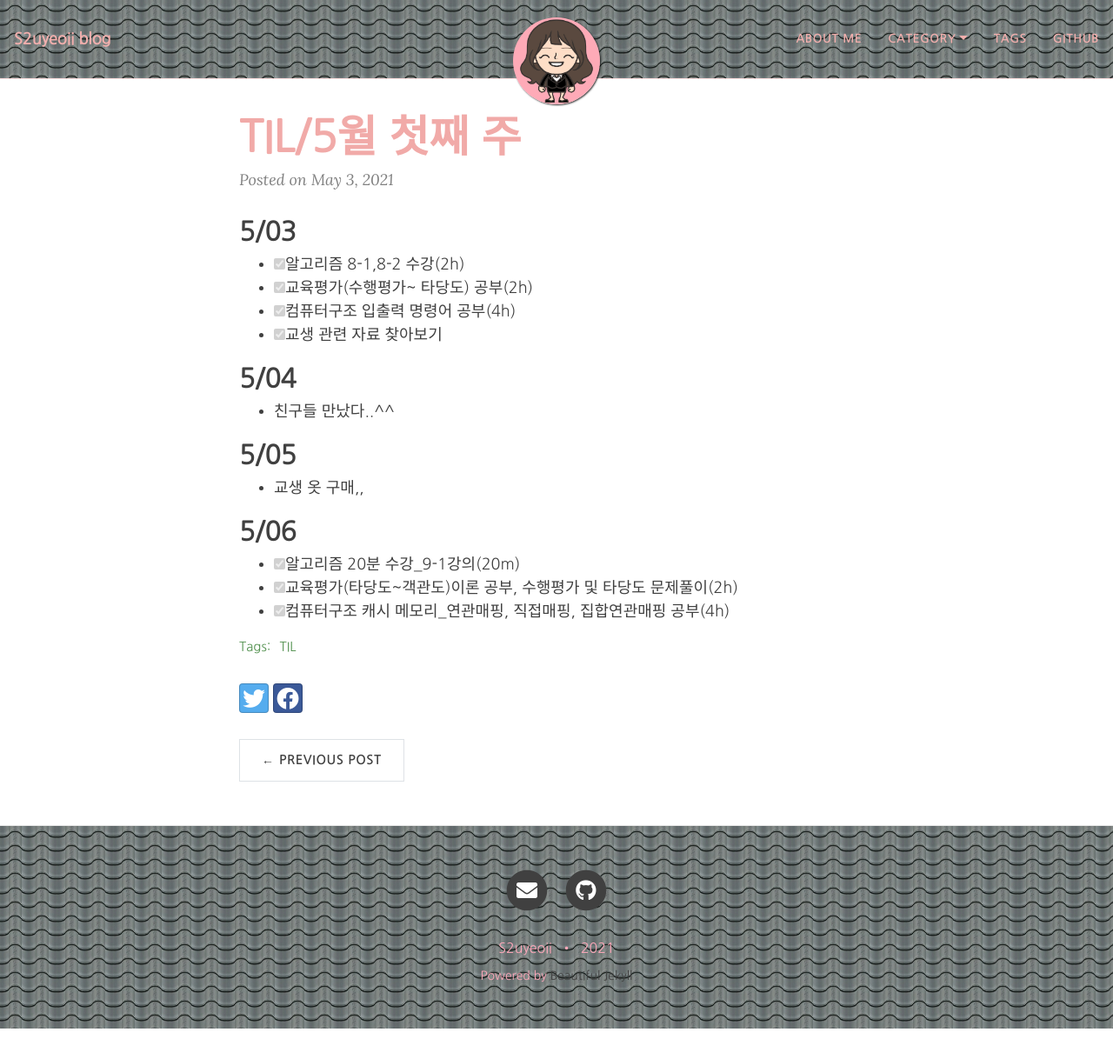
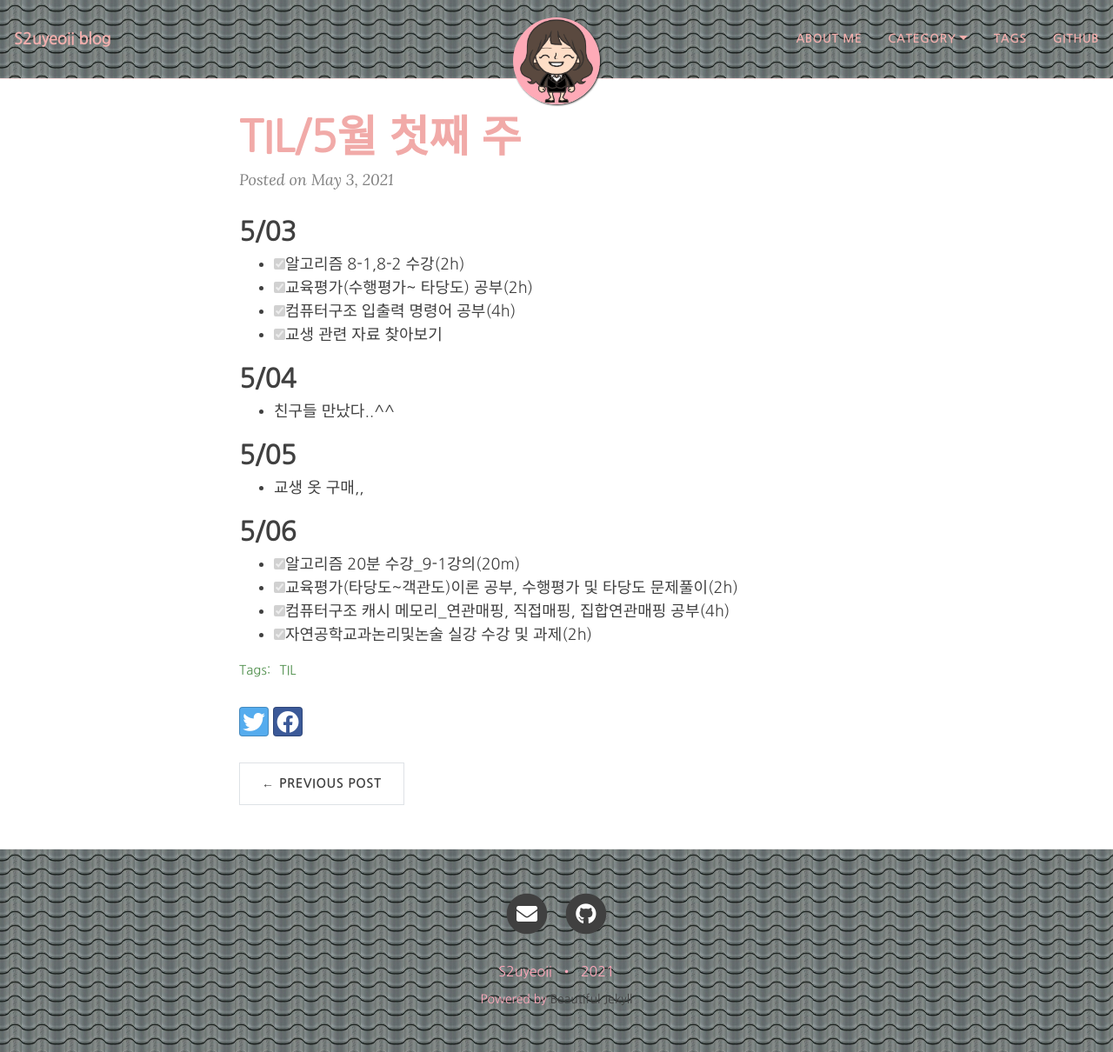
Before and after one commit to yeoneed/yeoneed.github.io, a Jekyll site: the page built from _posts/2021-05-03-TIL-5월첫째주.md, in a window 1280 px wide and 1210 px high. Shown: the whole window at 87% size. Built offline with Jekyll 4.4.1, drawn with Linux system fonts in a browser that asks for light colours; nearby versions of some CDN libraries; some web fonts are replaced.

Commit message:
Update 2021-05-03-TIL-5월첫째주.md

```diff
--- a/_posts/2021-05-03-TIL-5월첫째주.md
+++ b/_posts/2021-05-03-TIL-5월첫째주.md
@@ -27,3 +27,4 @@ category: [TIL]
  - [x] 알고리즘 20분 수강_9-1강의(20m)
  - [x] 교육평가(타당도~객관도)이론 공부, 수행평가 및 타당도 문제풀이(2h)
  - [x] 컴퓨터구조 캐시 메모리_연관매핑, 직접매핑, 집합연관매핑 공부(4h)
+ - [x] 자연공학교과논리및논술 실강 수강 및 과제(2h)
```
